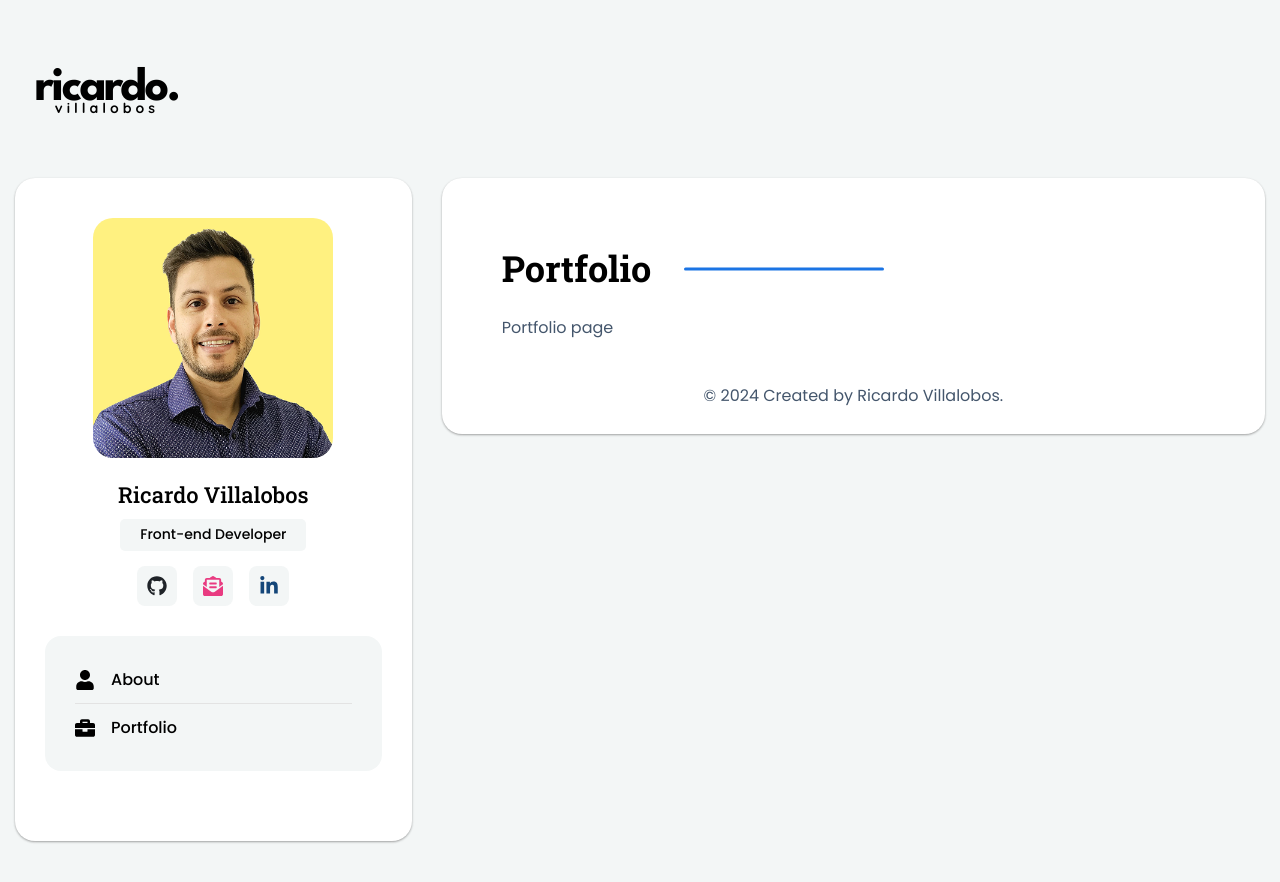
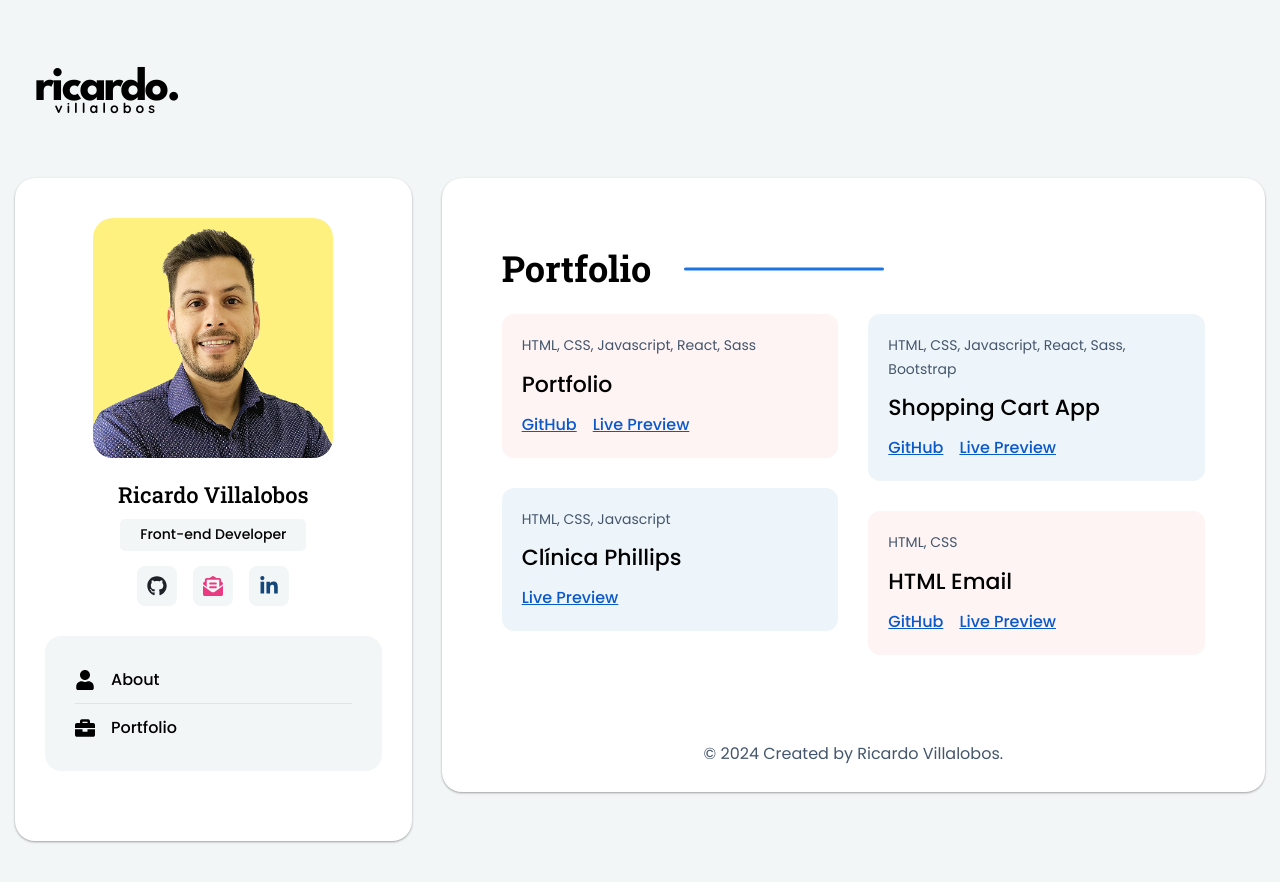
Before and after one commit to Ricardo-V-V/ricardo-v-v.github.io, a React (Vite) app: page /portfolio in a window 1280 px wide. Shown: the top 882 px of the page. Built offline with nearby package versions, Linux system fonts and the light colour scheme.

Commit message:
Create initial portfolio cards layout

```diff
--- a/src/components/AboutCards.jsx
+++ b/src/components/AboutCards.jsx
@@ -6,7 +6,6 @@ export default function AboutCards() {
 		<div className='cards-grid'>
 			<div className='cards-grid-col-1'>
 				<Card bgColor={'#fff4f4'}>
-					{/* Build Icon Cards */}
 					<IconCard
 						title={'Web Development'}
 						description={
@@ -36,7 +35,6 @@ export default function AboutCards() {
 					/>
 				</Card>
 				<Card bgColor={'#fff4f4'}>
-					{/* Build Icon Cards */}
 					<IconCard
 						title={'Software Engineer'}
 						description={
--- /dev/null
+++ b/src/components/PortfolioCards.jsx
@@ -0,0 +1,76 @@
+import Card from '../components/Card'
+
+export default function PortfolioCards() {
+	return (
+		<div className='cards-grid'>
+			<div className='cards-grid-col-1'>
+				<Card bgColor={'#fff4f4'}>
+					<p className='portfolio-card-tech'>
+						HTML, CSS, Javascript, React, Sass
+					</p>
+					<h4 className='mb-10'>Portfolio</h4>
+					<div className='portfolio-card-links'>
+						<a
+							href='https://github.com/Ricardo-V-V/ricardo-v-v.github.io'
+							target='_blank'
+						>
+							GitHub
+						</a>
+						<a href='https://ricardo-v-v.github.io/' target='_blank'>
+							Live Preview
+						</a>
+					</div>
+				</Card>
+				<Card bgColor={'#eef5fa'}>
+					<p className='portfolio-card-tech'>HTML, CSS, Javascript</p>
+					<h4 className='mb-10'>Clínica Phillips</h4>
+					<div className='portfolio-card-links'>
+						<a href='https://clinicaphillips.com/' target='_blank'>
+							Live Preview
+						</a>
+					</div>
+				</Card>
+			</div>
+			<div className='cards-grid-col-2'>
+				<Card bgColor={'#eef5fa'}>
+					<p className='portfolio-card-tech'>
+						HTML, CSS, Javascript, React, Sass, Bootstrap
+					</p>
+					<h4 className='mb-10'>Shopping Cart App</h4>
+					<div className='portfolio-card-links'>
+						<a
+							href='https://github.com/Ricardo-V-V/shopping-cart'
+							target='_blank'
+						>
+							GitHub
+						</a>
+						<a
+							href='https://ricardo-v-v.github.io/shopping-cart'
+							target='_blank'
+						>
+							Live Preview
+						</a>
+					</div>
+				</Card>
+				<Card bgColor={'#fff4f4'}>
+					<p className='portfolio-card-tech'>HTML, CSS</p>
+					<h4 className='mb-10'>HTML Email</h4>
+					<div className='portfolio-card-links'>
+						<a
+							href='https://github.com/Ricardo-V-V/email-template'
+							target='_blank'
+						>
+							GitHub
+						</a>
+						<a
+							href='https://ricardo-v-v.github.io/email-template'
+							target='_blank'
+						>
+							Live Preview
+						</a>
+					</div>
+				</Card>
+			</div>
+		</div>
+	)
+}
--- a/src/main.scss
+++ b/src/main.scss
@@ -12,3 +12,4 @@
 @import './sass/components/Card';
 @import './sass/components/IconCard';
 @import './sass/components/SkillsSlider';
+@import './sass/components/PortfolioCards';
--- a/src/pages/Portfolio.jsx
+++ b/src/pages/Portfolio.jsx
@@ -1,11 +1,13 @@
 import PageIntro from '../components/PageIntro'
+import PortfolioCards from '../components/PortfolioCards'
 
 export default function Portfolio() {
 	return (
 		<>
-			<PageIntro title='Portfolio'>
-				<p>Portfolio page</p>
-			</PageIntro>
+			<PageIntro title='Portfolio' />
+			<section className='mt-30 p-left-lg p-right-lg'>
+				<PortfolioCards />
+			</section>
 		</>
 	)
 }
--- /dev/null
+++ b/src/sass/components/_PortfolioCards.scss
@@ -0,0 +1,20 @@
+.portfolio-card {
+	&-tech {
+		font-size: 0.875rem;
+		margin-bottom: 10px;
+	}
+	&-text {
+		display: flex;
+		align-items: center;
+		justify-content: space-between;
+		flex-wrap: wrap;
+		& + h4 {
+			margin-bottom: 16px;
+		}
+	}
+	&-links {
+		display: flex;
+		flex-wrap: wrap;
+		gap: 16px;
+	}
+}
```
Also changed, not shown: css/main.css, 1 other file (tests, documents, lock files or other folders).
